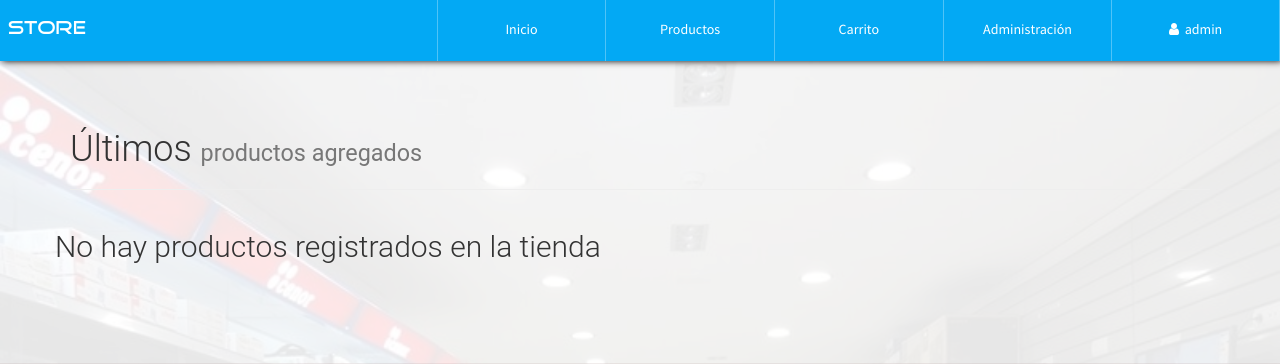
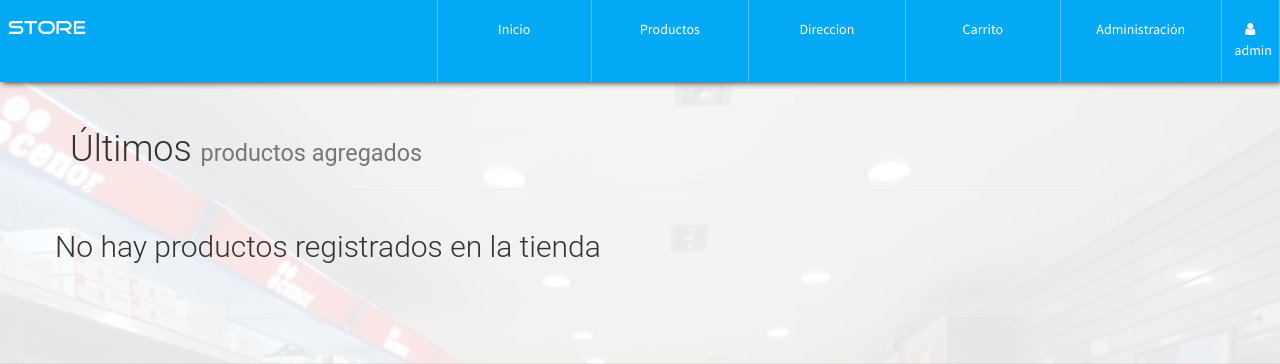
Before and after one commit to EliudRuiz98/ejemplouno, a PHP site: page /index.php in a window 1280 px wide. Shown: the top 364 px of the page. Run offline with PHP 8.4, Linux system fonts and the light colour scheme; a user stored in the database is signed in; data that the repository does not hold is empty.

Commit message:
Se agrego Direcciones

```diff
--- a/inc/navbar.php
+++ b/inc/navbar.php
@@ -12,6 +12,7 @@
                 <div class="contenedor-tr">
                   <a href="index.php" class="table-cell-td">Inicio</a>
                   <a href="product.php" class="table-cell-td">Productos</a>
+                  <a href="direcciones.php" class="table-cell-td">Direccion</a>
                   <?php
                       if(!$_SESSION['nombreAdmin']==""){
                           echo '
```
